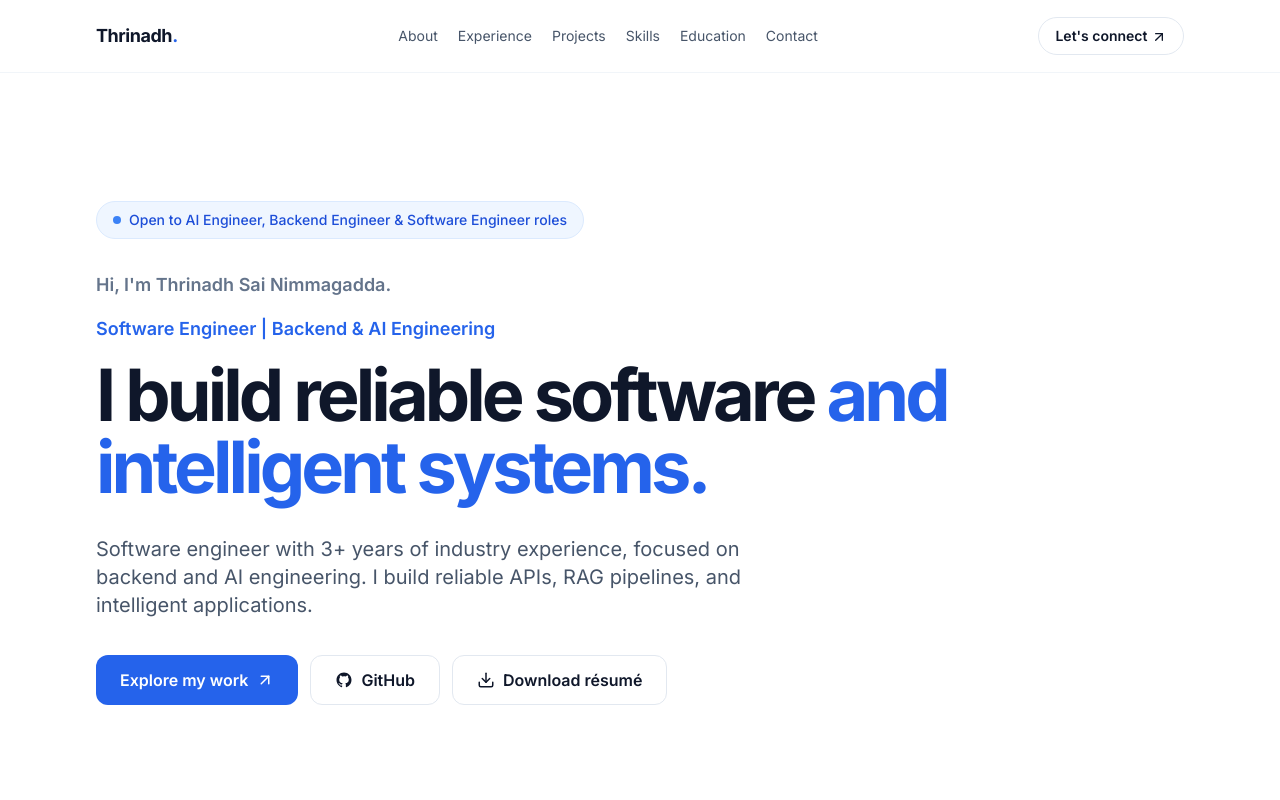
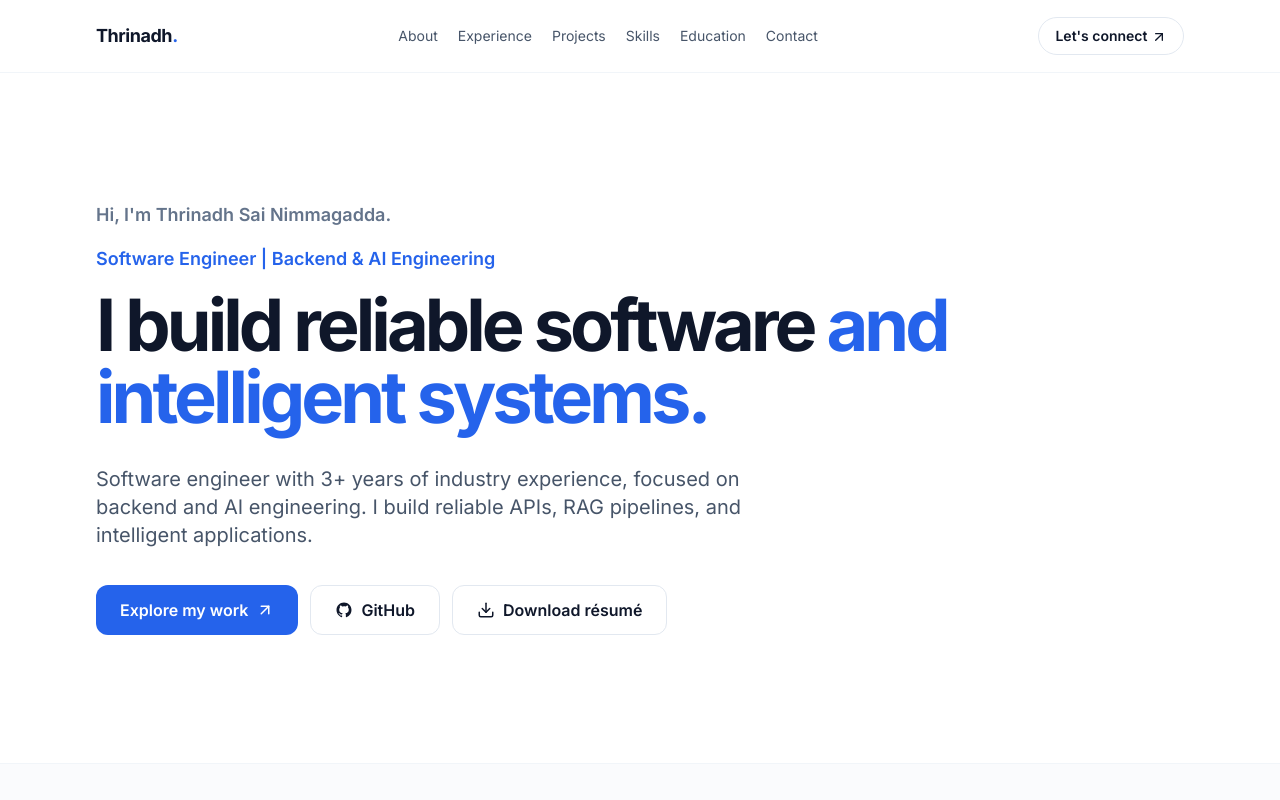
Before and after one commit to thrinadhnimmagadda1/Portfolio, a React (Vite) app: page / in a window 1280 px wide. Shown: the top 800 px of the page. Built offline with nearby package versions, Linux system fonts and the light colour scheme.

Commit message:
Remove availability badge from portfolio hero

```diff
--- a/src/App.tsx
+++ b/src/App.tsx
@@ -105,10 +105,6 @@ export default function App() {
           className="mx-auto max-w-6xl px-5 md:px-8 pt-24 pb-24 md:pt-32 md:pb-32"
         >
           <div className="max-w-4xl">
-            <div className="inline-flex items-center gap-2 rounded-full bg-blue-50 border border-blue-100 px-4 py-2 text-blue-700 text-sm font-medium mb-8">
-              <span className="h-2 w-2 rounded-full bg-blue-500" /> Open to AI
-              Engineer, Backend Engineer & Software Engineer roles
-            </div>
             <p className="text-lg font-semibold text-slate-500 mb-4">
               Hi, I'm Thrinadh Sai Nimmagadda.
             </p>
```
